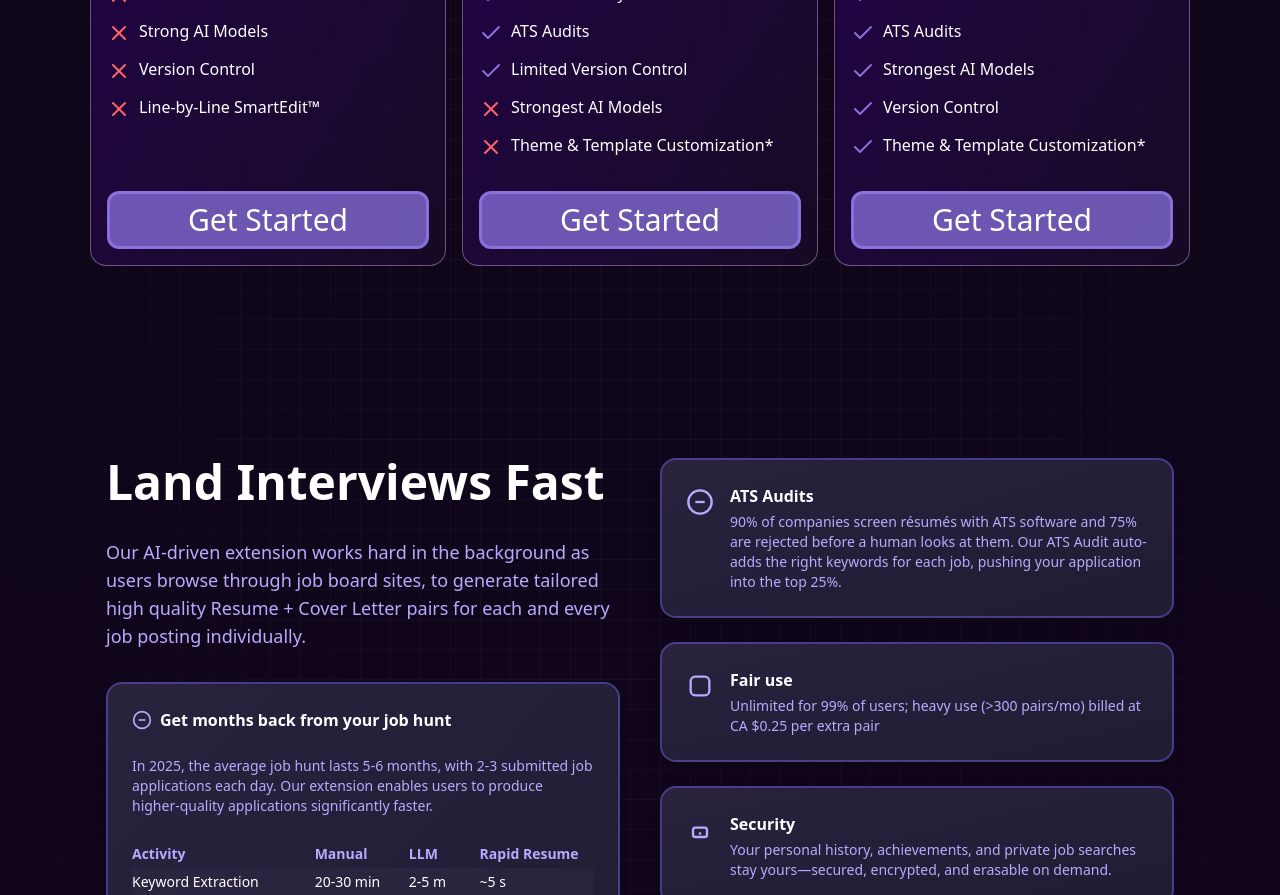
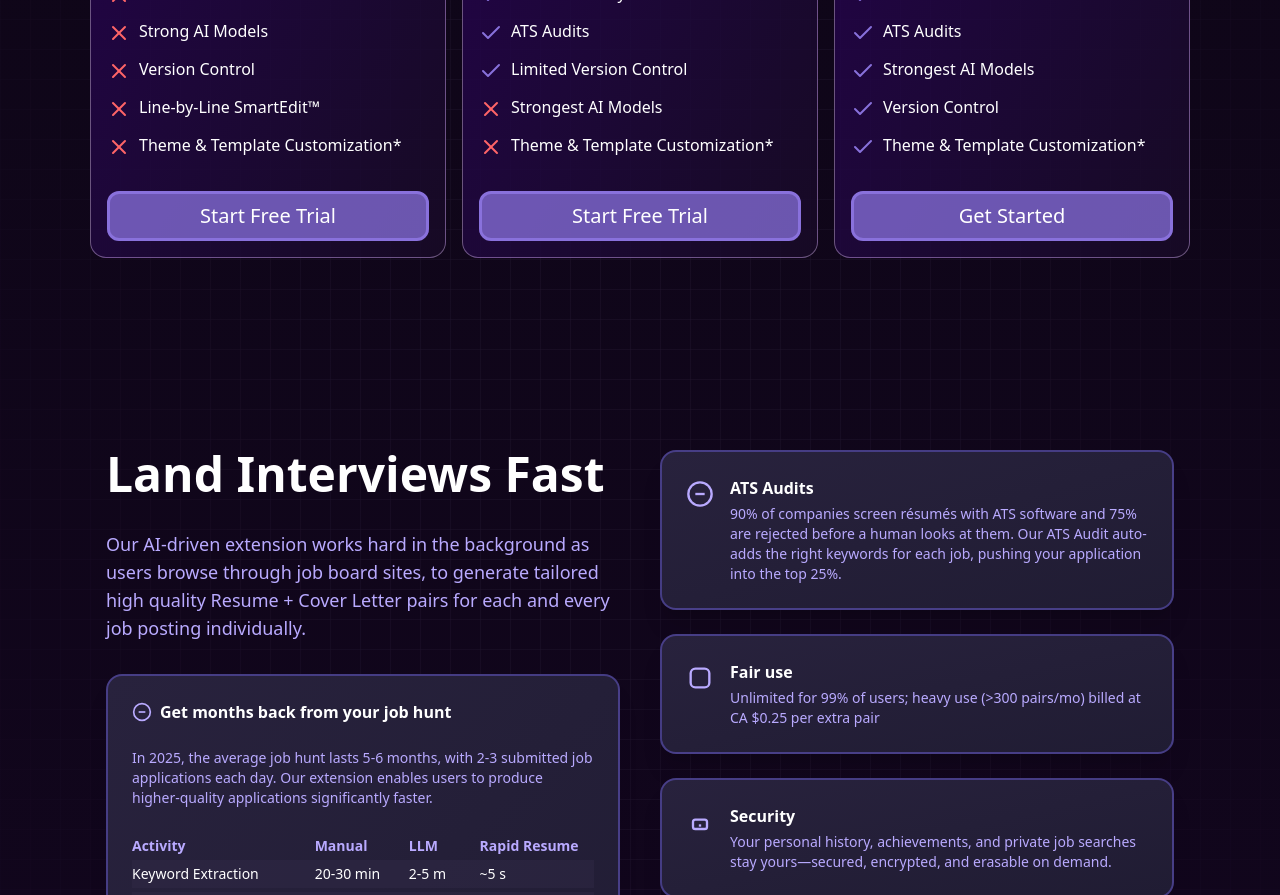
Before and after one commit to LiamTalisic/resumeAISite, a React (Vite) app: page / in a window 1280 px wide. Shown: the part 3280-4175 px from the top of the page. Built offline with nearby package versions, Linux system fonts and the light colour scheme.

Commit message:
Added one field to the pricing section 	modified:   src/components/PricingSection.jsx

```diff
--- a/src/components/PricingSection.jsx
+++ b/src/components/PricingSection.jsx
@@ -31,6 +31,7 @@ const plans = [
             { label: "Strong AI Models", available: false },
             { label: "Version Control", available: false },
             { label: "Line-by-Line SmartEdit™", available: false },
+            { label: "Theme & Template Customization*", available: false },
         ],
     },
     {
@@ -179,8 +180,8 @@ const PricingCard = ({ plan, isMonthly }) => {
             </ul>
 
             {/* Get Started */}
-            <button className="w-full bg-[rgba(137,113,220,0.75)] border-[rgb(137,113,220)] border-3 hover:bg-[#9687ff] text-3xl transition duration-200 text-[#FFFFFF] font-thin p-2 rounded-xl ">
-                Get Started
+            <button className="w-full bg-[rgba(137,113,220,0.75)] border-[rgb(137,113,220)] border-3 hover:bg-[#9687ff] text-xl transition duration-200 text-[#FFFFFF] font-thin p-2 rounded-xl ">
+                {plan.name === "Pro" ? "Get Started" : "Start Free Trial"}
             </button>
         </div>
     );
```
